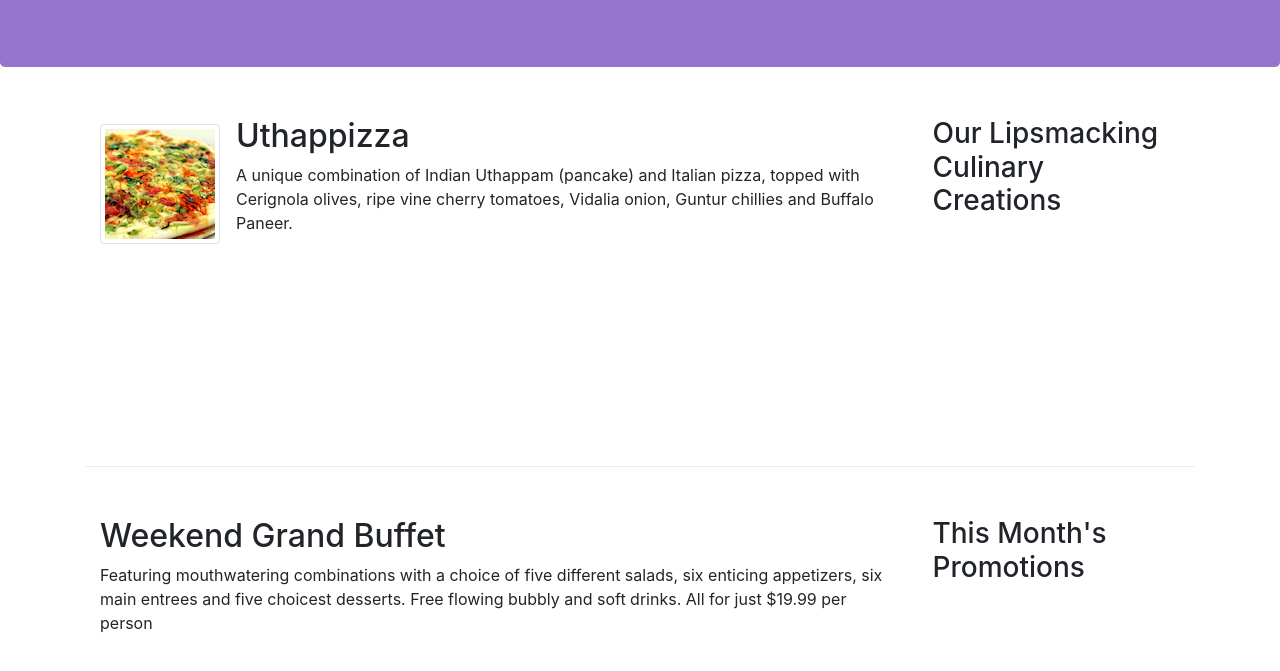
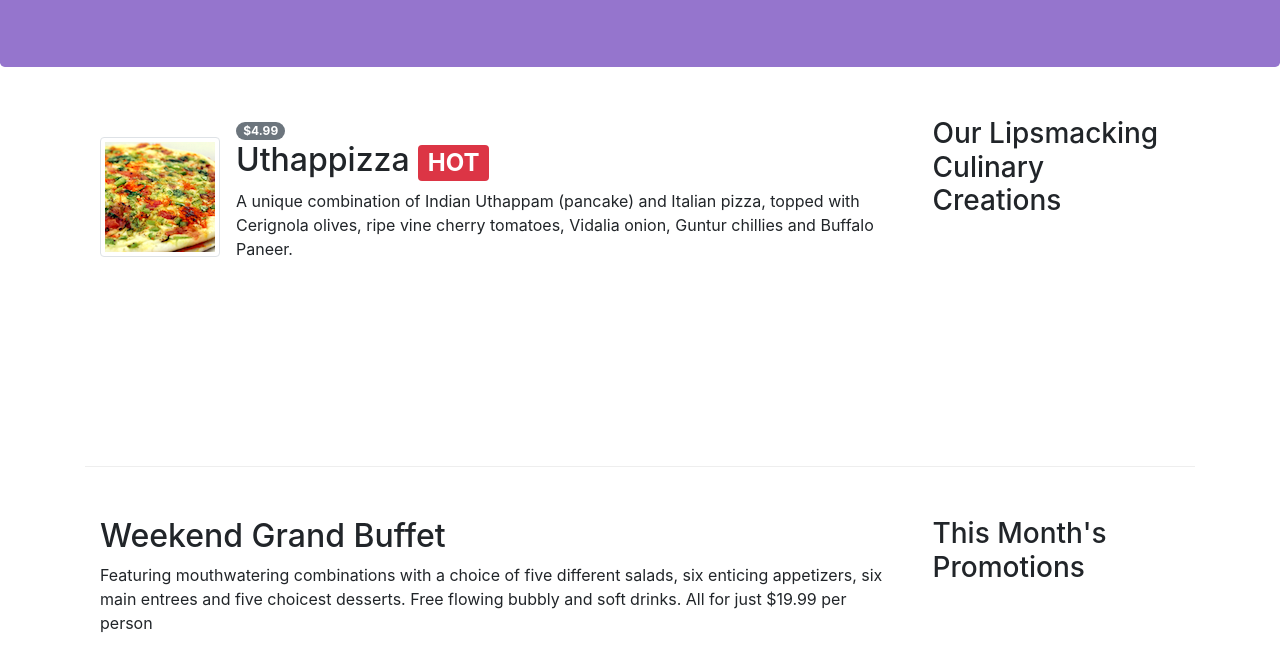
Before and after one commit to nhatnd0909/FER201, a website: page Bootstrap4/conFusion/index.html in a window 1280 px wide. Shown: the part 267-938 px from the top of the page. Drawn offline with nearby package versions, Linux system fonts and the light colour scheme.

Commit message:
Exercise 13 Alerting Users

```diff
--- a/Bootstrap4/conFusion/index.html
+++ b/Bootstrap4/conFusion/index.html
@@ -79,7 +79,11 @@
                 <div class="media">
                     <img class="d-flex mr-3 img-thumbnail align-self-center" src="img/uthappizza.png" alt="Uthappizza">
                     <div class="media-body">
-                        <h2 class="mt-0">Uthappizza</h2>
+                        <!-- <h2 class="mt-0">Uthappizza </h2> -->
+                        <!-- Ex 13 -->
+                        <span class="badge badge-pill badge-secondary">$4.99</span>
+                        <h2 class="mt-0">Uthappizza <span class="badge badge-danger">HOT</span></h2>
+                        <!-- Ex 13 -->
                         <p class="d-none d-sm-block">A unique combination of Indian Uthappam (pancake) and
                             Italian pizza, topped with Cerignola olives, ripe vine
                             cherry tomatoes, Vidalia onion, Guntur chillies and
```
